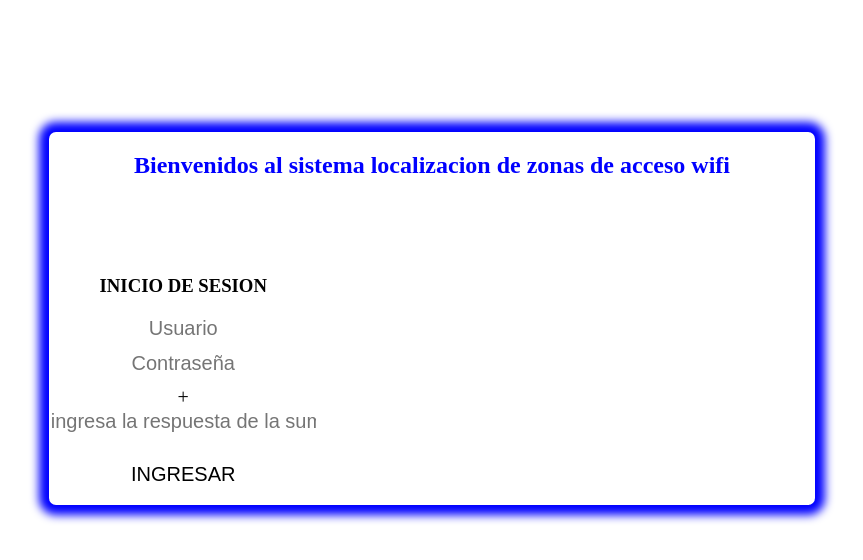
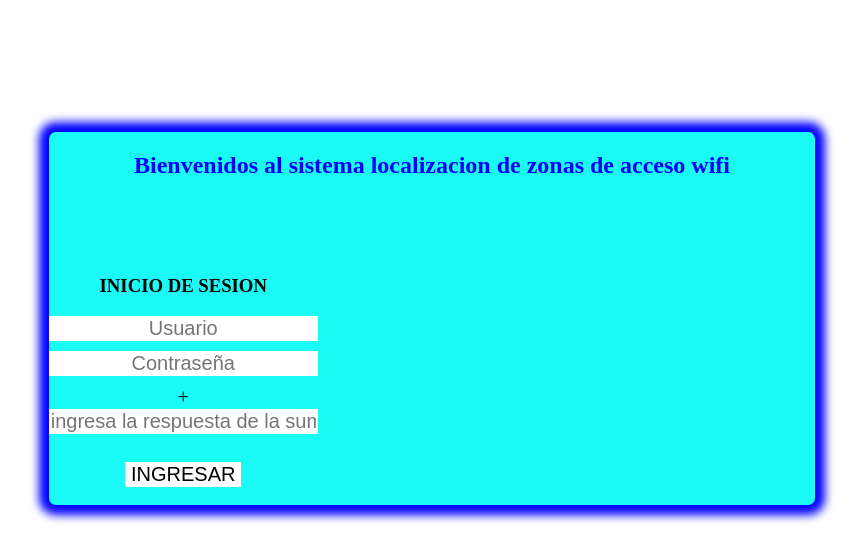
Before and after one commit to DanielBanquet11/ejercicio, a React (Vite) app: page / in a window 1280 px wide. Shown: the top 560 px of the page, without its empty margins (208-1071 px from the left). Built offline with nearby package versions, Linux system fonts and the light colour scheme.

Commit message:
Update styles.css

```diff
--- a/src/styles.css
+++ b/src/styles.css
@@ -13,9 +13,9 @@ body{
     }
 
     .div1 { grid-area: 2 / 2 / 5 / 5;
-    background-color: white;
+    background-color: rgb(25, 251, 244);
     border-radius: 7px;
-box-shadow: 0px 0px 10px 10px blue;}
+    box-shadow: 0px 0px 10px 10px blue;}
     .div2 { grid-area: 2 / 2 / 3 / 5; }
     .div3 { grid-area: 3 / 2 / 5 / 3;
 
```
